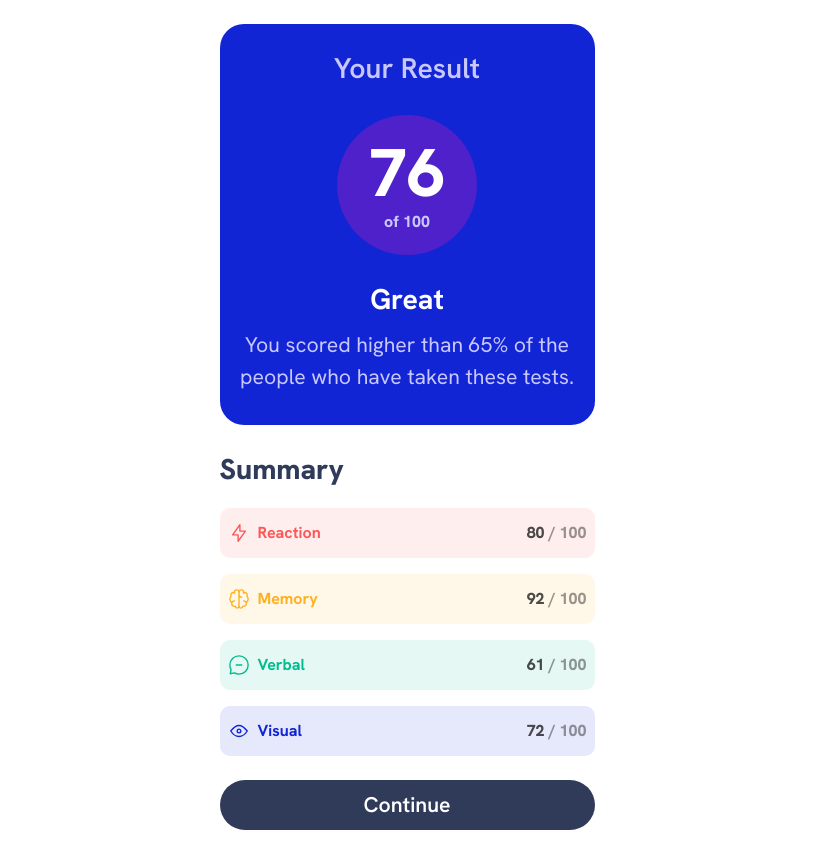
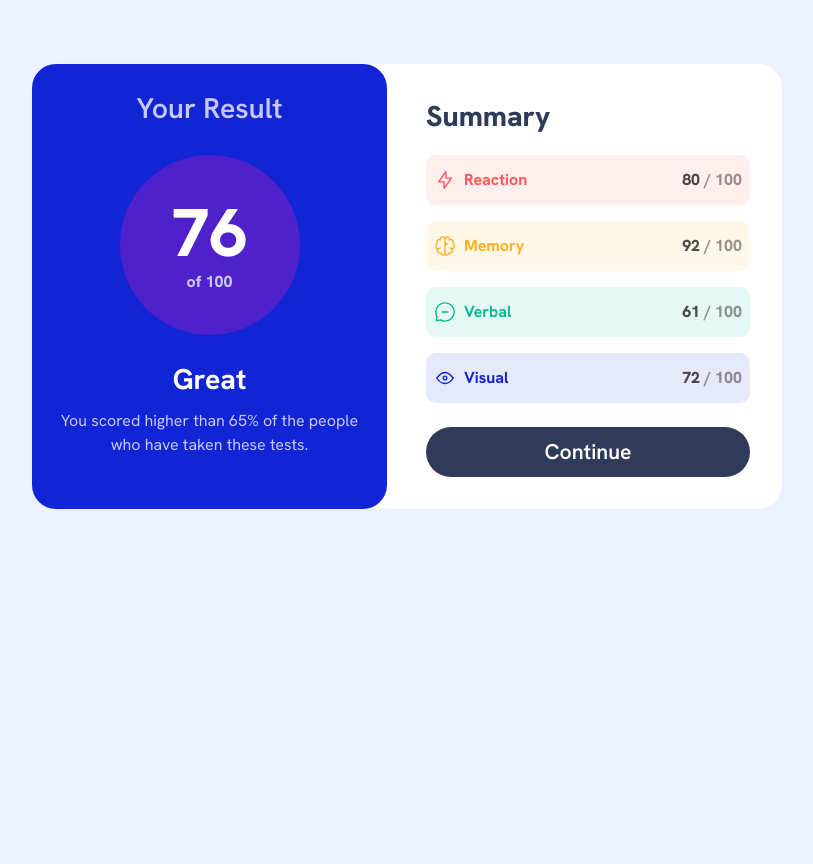
Before and after one commit to dottereldesign/results_summary_component, a plain HTML site: page index.html in a window 1280 px wide. Shown: the whole page, without its empty margins (233-1046 px from the left). Before the commit the page ends 830 px from the top, so only its background shows below. Drawn offline with Linux system fonts and the light colour scheme.

Commit message:
Add desktop media queries for the main element.

```diff
--- a/style.css
+++ b/style.css
@@ -69,6 +69,7 @@ body {
 }
 /* A elements that don't have a class get default styles */
 a:not([class]) {
+  -webkit-text-decoration-skip: ink;
   text-decoration-skip-ink: auto;
 }
 /* Make images easier to work with */
@@ -92,7 +93,9 @@ select {
   *,
   *::before,
   *::after {
+    -webkit-animation-duration: 0.01ms !important;
     animation-duration: 0.01ms !important;
+    -webkit-animation-iteration-count: 1 !important;
     animation-iteration-count: 1 !important;
     transition-duration: 0.01ms !important;
     scroll-behavior: auto !important;
@@ -290,3 +293,70 @@ main {
   width: min(100%, 375px);
   margin-top: 24px;
 }
+
+@media (min-width: 790px) {
+  body {
+    background-color: var(--clr-neutral-200);
+  }
+
+  main {
+    display: grid;
+    grid-template-columns: 340px 15px 395px;
+    max-width: 750px;
+    margin: 64px auto 0 auto;
+    padding: 0;
+  }
+
+  .result {
+    display: flex;
+    flex-direction: column;
+    align-items: center;
+    background-color: var(--clr-primary-400);
+    display: flex;
+    flex-direction: column;
+    align-items: center;
+    width: min(100%, 355px);
+    padding: 16px 16px 32px 16px;
+    border-radius: 24px;
+    height: 100%;
+    grid-column-start: 1;
+    grid-column-end: 3;
+    grid-row-start: 1;
+    grid-row-end: 1;
+    z-index: 100;
+  }
+
+  .summary {
+    display: flex;
+    flex-direction: column;
+    align-items: center;
+    width: min(100%, 410px);
+    margin-top: 0;
+    padding: 32px 32px 32px 54px;
+    background-color: var(--clr-neutral-100);
+    border-radius: 0 24px 24px 0;
+    grid-column-start: 2;
+    grid-column-end: 4;
+    grid-row-start: 1;
+    grid-row-end: 1;
+  }
+
+  .result_fact p:last-child {
+    margin-top: 8px;
+    color: var(--clr-neutral-300);
+    font-size: var(--fs-400);
+    font-weight: var(--fw-regular);
+  }
+
+  .result_score {
+    background-color: var(--clr-gradient-300);
+    border-radius: 100%;
+    width: 180px;
+    height: 180px;
+    display: flex;
+    flex-direction: column;
+    justify-content: center;
+    text-align: center;
+    margin-top: 24px;
+  }
+}
```
